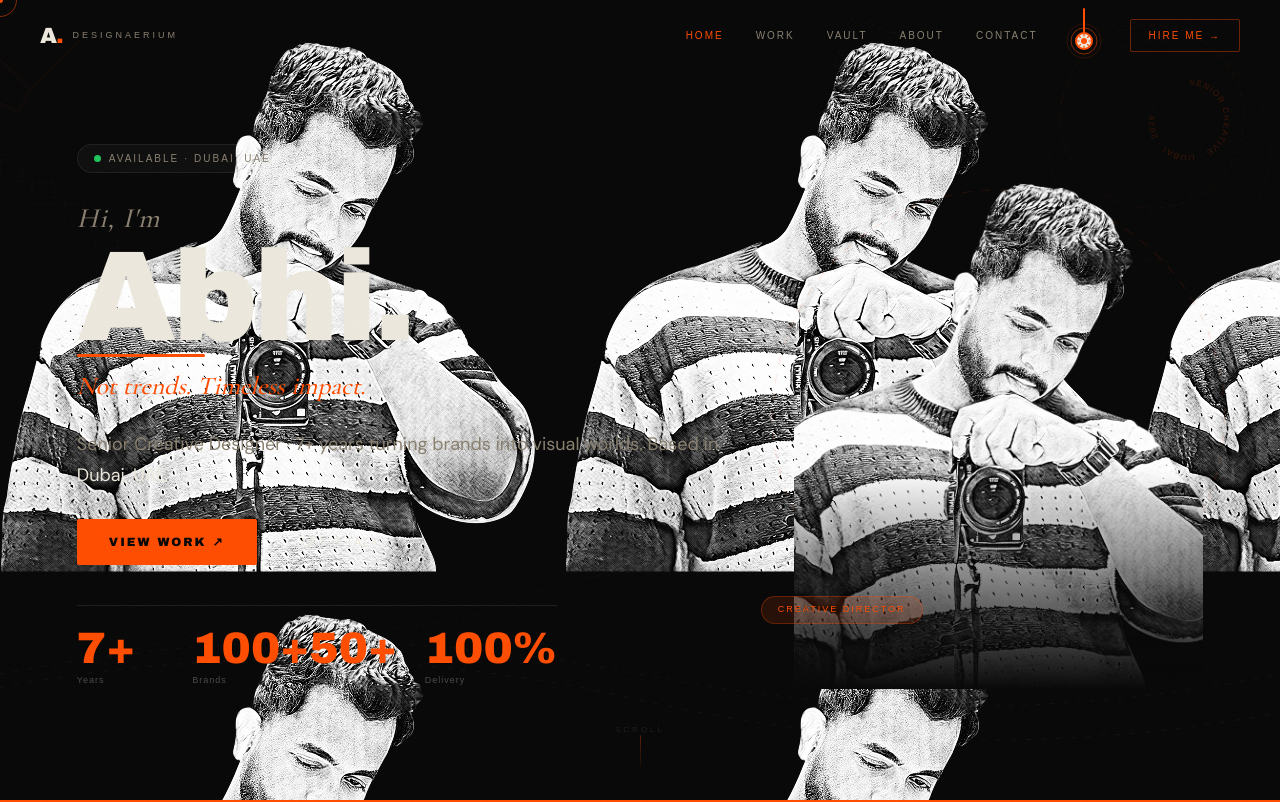
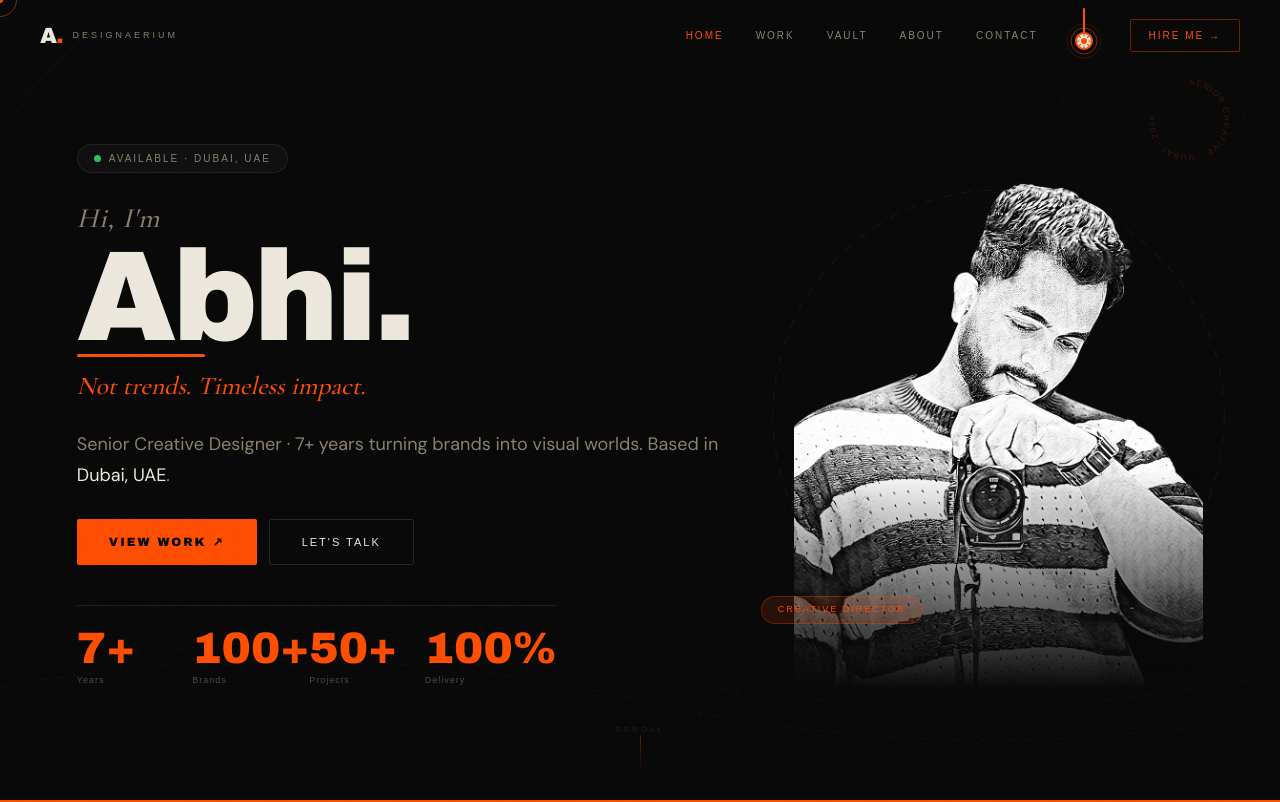
Before and after one commit to Artificer-cloud/adesignaerium, a Next.js app: page / in a window 1280 px wide. Shown: the top 802 px of the page. Built offline with nearby package versions, Linux system fonts and the light colour scheme; a web font is replaced by a local one.

Commit message:
Emergency fix - remove desktop bg image

```diff
--- a/src/app/globals.css
+++ b/src/app/globals.css
@@ -152,19 +152,15 @@ h1,h2,h3,h4 { overflow-wrap: break-word; word-break: break-word; }
 .skill-cell:hover { background: rgba(255,77,0,0.04); }
 
 /* ── HERO SECTION MOBILE ────────────────────────────────────────── */
-/* The hero-section uses CSS background-image on mobile */
-/* The ::before overlay uses --hero-overlay which changes with theme */
-.hero-section::before {
-  content: none; /* off by default on desktop */
-}
-
 @media (max-width: 640px) {
+  /* Set bg image ONLY on mobile via CSS — desktop never sees this */
   .hero-section {
+    background-image: url('/images/hero-portrait.png') !important;
     background-size: cover !important;
     background-position: center 20% !important;
     background-repeat: no-repeat !important;
   }
-  /* Overlay that respects theme */
+  /* Theme-aware overlay on top of photo — 95% opacity = 5% photo shows */
   .hero-section::before {
     content: '';
     position: absolute;
@@ -174,8 +170,9 @@ h1,h2,h3,h4 { overflow-wrap: break-word; word-break: break-word; }
     pointer-events: none;
     transition: background 0.4s cubic-bezier(.23,1,.32,1);
   }
-  .hide-mobile { display: none !important; }
-  .hero-portrait { display: none !important; }
+  .hide-mobile    { display: none !important; }
+  .hero-portrait  { display: none !important; }
+  .spinning-badge { display: none !important; }
   .hero-text {
     position: relative;
     z-index: 2;
@@ -195,7 +192,6 @@ h1,h2,h3,h4 { overflow-wrap: break-word; word-break: break-word; }
     max-width: 100% !important;
     gap: 12px 0 !important;
   }
-  .spinning-badge { display: none !important; }
 }
 
 /* ── RESPONSIVE ────────────────────────────────────────────────── */
--- a/src/app/page.tsx
+++ b/src/app/page.tsx
@@ -178,7 +178,7 @@ export default function HomePage() {
       {/* ── HERO ─────────────────────────────────────────────── */}
       <section ref={heroRef} onMouseMove={handleHeroMouse}
         className="hero-section"
-        style={{minHeight:'100svh',background:'var(--ink)',position:'relative',overflow:'hidden',display:'flex',alignItems:'center',backgroundImage:"url('/images/hero-portrait.png')"}}>
+        style={{minHeight:'100svh',background:'var(--ink)',position:'relative',overflow:'hidden',display:'flex',alignItems:'center'}}>
         <SectionArt v={0}/>
 
         <svg className="pl" aria-hidden style={{position:'absolute',inset:0,width:'100%',height:'100%',opacity:.06,pointerEvents:'none',transition:'transform .08s ease-out'}} viewBox="0 0 1400 900" preserveAspectRatio="xMidYMid slice">
```
